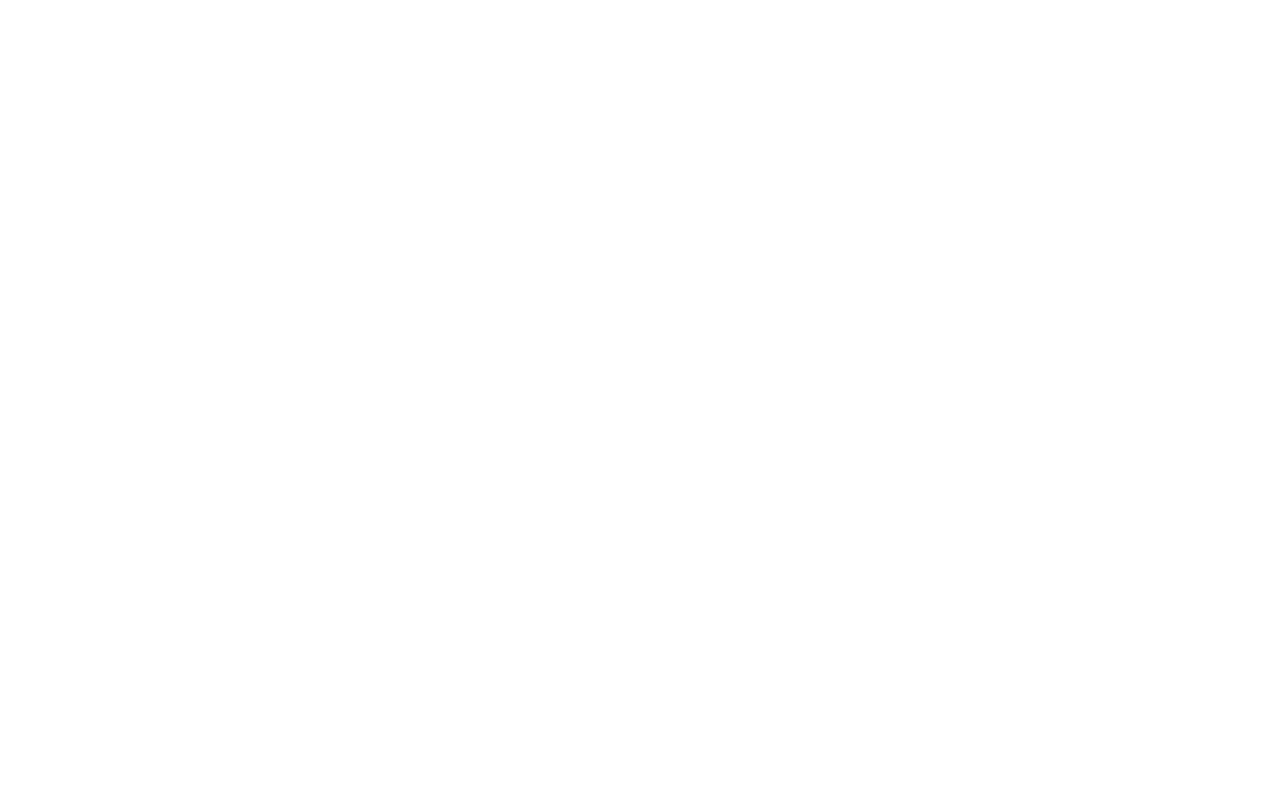
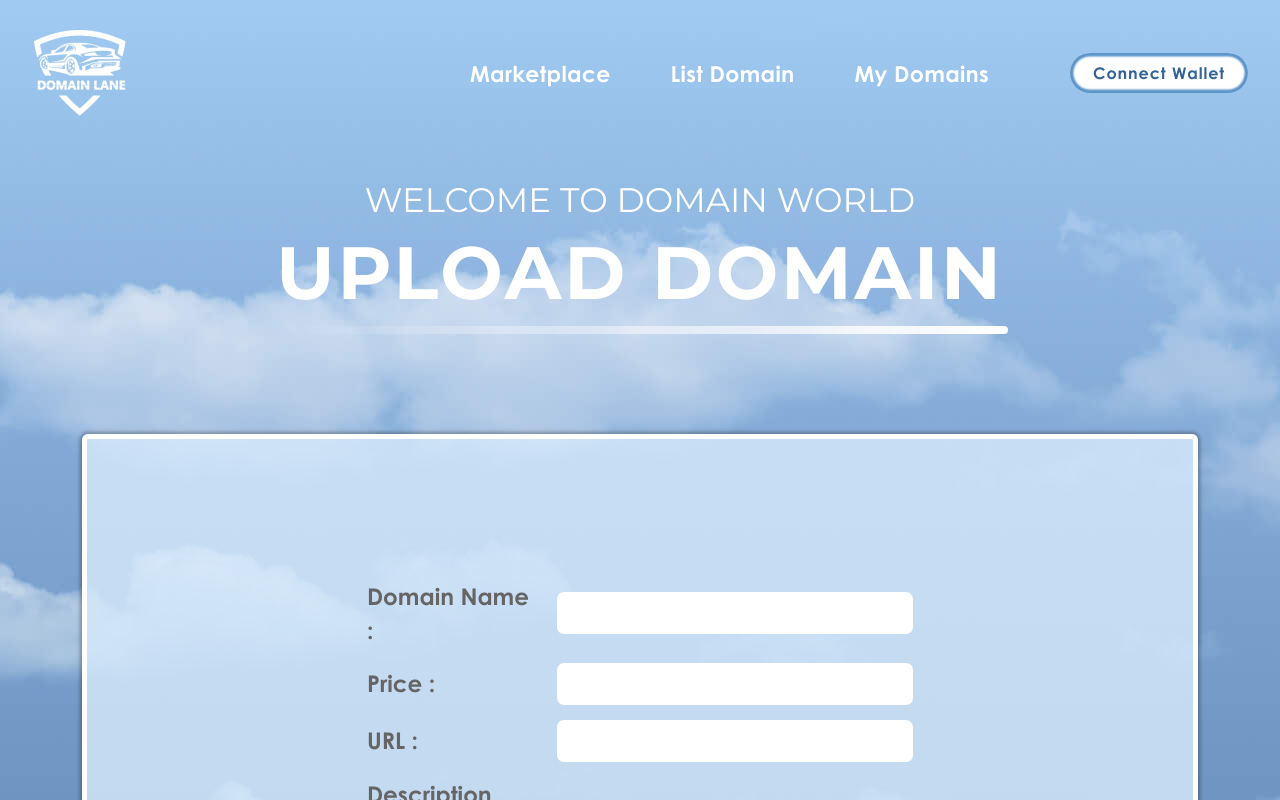
Before and after one commit to wasaamqazi/ryu_nfts, a React (Create React App) app: page /listdomain in a window 1280 px wide. Shown: the top 800 px of the page. Built offline with nearby package versions, Linux system fonts and the light colour scheme.

Commit message:
nft replace domain

```diff
--- a/src/App.js
+++ b/src/App.js
@@ -13,10 +13,10 @@ function App() {
           <Route exact path="/">
             <Home />
           </Route>
-          <Route exact path="/mynfts">
+          <Route exact path="/mydomains">
             <Mynfts />
           </Route>
-          <Route exact path="/listnft">
+          <Route exact path="/listdomain">
             <Listnft />
           </Route>
         </Switch>
--- a/src/components/Header.js
+++ b/src/components/Header.js
@@ -25,13 +25,13 @@ const Header = () => {
                 </li>
 
                 <li className="list-items">
-                  <a className="nav-links" href="/listnft">
-                    Domain
+                  <a className="nav-links" href="/listdomain">
+                    List Domain
                   </a>
                 </li>
                 <li className="list-items">
-                  <a className="nav-links" href="/mynfts">
-                    Domains
+                  <a className="nav-links" href="/mydomains">
+                    My Domains
                   </a>
                 </li>
               </div>
--- a/src/components/Listnft.js
+++ b/src/components/Listnft.js
@@ -12,15 +12,15 @@ const Listnft = () => {
         <section>
           <div className="container">
             <div className="row">
-              <div className="col-sm-3"></div>
-              <div className="col-sm-6">
+              <div className="col-sm-2"></div>
+              <div className="col-sm-8">
                 <div className="upload-txt-wrap" data-aos="zoom-in">
-                  <h1 className="first-heading">Welcome to NFT World</h1>
-                  <h2 className="second-heading mynfts">Upload NFT</h2>
+                  <h1 className="first-heading">Welcome to Domain World</h1>
+                  <h2 className="second-heading mynfts">Upload Domain</h2>
                   <div className="rect-par"></div>
                 </div>
               </div>
-              <div className="col-sm-3"></div>
+              <div className="col-sm-2"></div>
             </div>
           </div>
         </section>
--- a/src/components/Mynfts.js
+++ b/src/components/Mynfts.js
@@ -86,8 +86,8 @@ const Mynfts = (props) => {
 
         <div className="texxt-wrapper mynfts">
           <div className="for-animation" data-aos="fade-up">
-            <h1 className="first-heading">Welcome To NFT World</h1>
-            <h2 className="second-heading">MY NFT’S</h2>
+            <h1 className="first-heading">Welcome To Domain World</h1>
+            <h2 className="second-heading">MY Domains</h2>
             <div className="rect-par"></div>
           </div>
         </div>
@@ -98,8 +98,8 @@ const Mynfts = (props) => {
           <section className="cards-section-nfts">
             <div className="container-fluid nopadding">
               <div className="row" data-aos="fade-down">
-                <h2 className="main-title">MY NFT’S</h2>
-                <h3 className="main-sub-title">NFT's you would love</h3>
+                <h2 className="main-title">MY Domains</h2>
+                <h3 className="main-sub-title">Domains you would love</h3>
               </div>
             </div>
 
--- a/src/components/home.js
+++ b/src/components/home.js
@@ -102,8 +102,8 @@ const Home = (props) => {
           <section id="collection" className="cards-section-nfts">
             <div className="container-fluid nopadding">
               <div className="row" data-aos="fade-down">
-                <h2 className="main-title">NFT Marketplace</h2>
-                <h3 className="main-sub-title">NFT's you would love</h3>
+                <h2 className="main-title">Domain Marketplace</h2>
+                <h3 className="main-sub-title">Domains you would love</h3>
               </div>
             </div>
 
```
